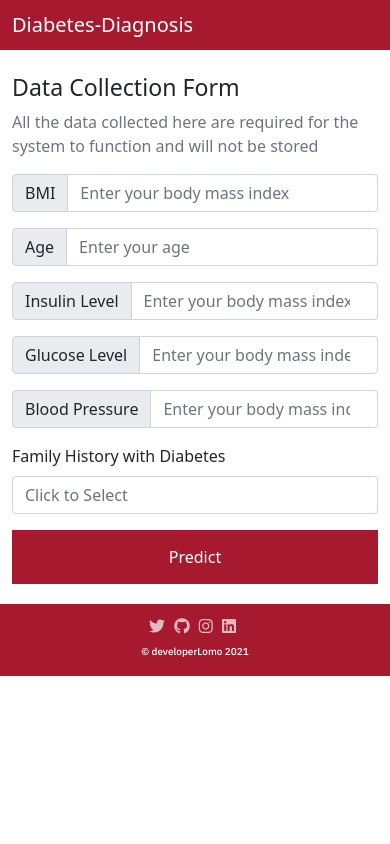
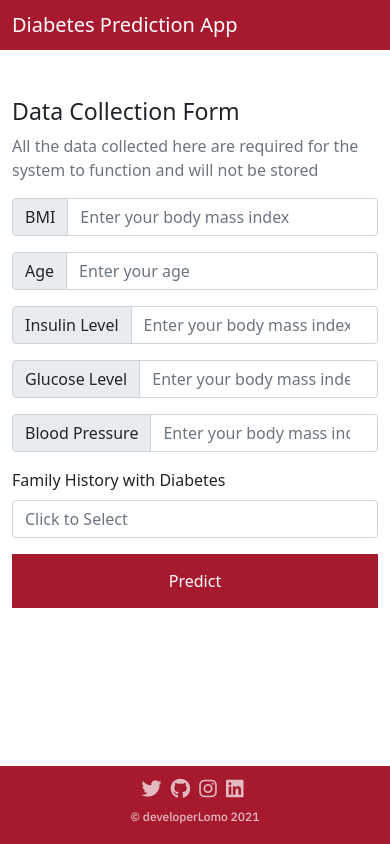
Before and after one commit to AjibsBaba/diabetes-diagnosis, a Flask app: page /predict in a window 390 px wide. Run offline with Flask 2, Linux system fonts and the light colour scheme; parts of the project's set-up code (start-up, migrations or seed data) failed here and were passed over; some libraries are stand-ins or nearby versions.

Commit message:
fixed result display bug add css styles fixed display issue on mobile view

```diff
--- a/app.py
+++ b/app.py
@@ -25,16 +25,16 @@ def predict():
 @app.route('/diagnosis', methods=["POST", "GET"])
 def diagnosis():
     if request.method == 'POST':
-        pregnancy = int(0)
-        glucose = int(request.form['Glucose'])
-        bloodPressure = int(request.form['BloodPressure'])
-        skinThickness = int(20)
-        insulin = int(request.form['Insulin'])
-        bmi = float(request.form['BMI'])
-        dpf = float(request.form['DiabetesPedigreeFunction'])
-        age = int(request.form['Age'])
-        data = np.array([[pregnancy, glucose, bloodPressure, skinThickness,
-                          insulin, bmi, dpf, age]])
+        Pregnancies = int(0)
+        Glucose = int(request.form['Glucose'])
+        BloodPressure = int(request.form['BloodPressure'])
+        SkinThickness = int(20)
+        Insulin = int(request.form['Insulin'])
+        BMI = float(request.form['BMI'])
+        DiabetesPedigreeFunction = float(0.6)
+        Age = int(request.form['Age'])
+        data = np.array([[Pregnancies, Glucose, BloodPressure, SkinThickness,
+                          Insulin, BMI, DiabetesPedigreeFunction, Age]])
         pred = classifier.predict(data)
         return render_template('predict.html', prediction=pred)
 
--- a/static/style.css
+++ b/static/style.css
@@ -4,7 +4,7 @@ body {
 
 .btn-predict {
     background-color: rgb(166, 25, 46);
-    border: none;
+    border-radius: 20px;
     color: #FFFFFF;
     padding: 15px 32px;
     text-decoration: none;
@@ -17,10 +17,7 @@ body {
 .btn-predict:hover {
     color: rgb(166, 25, 46);
     background-color: #FFFFFF;
-    padding: 15px 32px;
     border: 2px solid rgb(166, 25, 46);
-    font-size: 16px;
-    margin-bottom: 20px;
 }
 
 .btn-submit {
@@ -48,15 +45,25 @@ body {
 .footer-container {
     background-color: rgb(166, 25, 46);
     padding: 10px;
-    position: absolute;
+    position: fixed;
     height: auto;
     width: 100%;
+    bottom: 0;
 }
 
 .name-tag {
   font-family: 'IBM Plex Sans', sans-serif;
-  font-size: 10px;
+  font-size: 12px;
   color: #FFFFFF;
+    text-decoration: none;
+    opacity: 0.7;
+  filter: alpha(opacity=70);
+}
+
+.name-tag:hover {
+    color: #FFFFFF;
+    opacity: 1.0;
+  filter: alpha(opacity=100);
 }
 
 .fad-pad {
@@ -76,10 +83,11 @@ body {
     .footer-container {
         background-color: rgb(166, 25, 46);
         padding: 10px;
-        position: absolute;
+        position: fixed;
         height: auto;
         text-align: center;
         width: 100%;
+        bottom: 0;
     }
 
     .btn-predict {
--- a/templates/base.html
+++ b/templates/base.html
@@ -12,29 +12,14 @@
     <link href="https://cdn.jsdelivr.net/npm/bootstrap@5.1.3/dist/css/bootstrap.min.css" rel="stylesheet" integrity="sha384-1BmE4kWBq78iYhFldvKuhfTAU6auU8tT94WrHftjDbrCEXSU1oBoqyl2QvZ6jIW3" crossorigin="anonymous">
     <title>Diabetes Prediction App</title>
 </head>
-<body style="min-height: 100vh;">
+<body>
 <nav class="navbar navbar-light" style="background-color: rgb(166, 25, 46);">
   <div class="container">
-    <a href="{{ url_for('landing') }}" class="navbar-brand mb-0 h1 text-white">Diabetes-Diagnosis</a>
+    <a href="{{ url_for('landing') }}" class="navbar-brand mb-0 h1 text-white">Diabetes Prediction App</a>
   </div>
 </nav>
 {% block content %}
 {% endblock %}
-<footer class="footer-container">
-    <div class="container-fluid">
-      <div class="container">
-        <div class="row">
-          <div class="col">
-            <a href="https://www.twitter.com/ajibs_baba"><i class="fab fa-twitter fad-pad"></i></a>
-            <a href="https://www.github.com/AjibsBaba"><i class="fab fa-github fad-pad"></i></a>
-            <a href="https://www.instagram.com/ajibs_baba"><i class="fab fa-instagram fad-pad"></i></a>
-            <a href="https://www.linkedin.com/in/AjibsBaba"><i class="fab fa-linkedin fad-pad"></i></a>
-            <h4 class="mt-2 name-tag">© developerLomo 2021</h4>
-          </div>
-        </div>
-      </div>
-      </div>
-  </footer>
  <script src="https://unpkg.com/@lottiefiles/lottie-player@latest/dist/lottie-player.js"></script>
  <script src="https://cdn.jsdelivr.net/npm/bootstrap@5.1.3/dist/js/bootstrap.bundle.min.js" integrity="sha384-ka7Sk0Gln4gmtz2MlQnikT1wXgYsOg+OMhuP+IlRH9sENBO0LRn5q+8nbTov4+1p" crossorigin="anonymous"></script>
 </body>
--- a/templates/predict.html
+++ b/templates/predict.html
@@ -1,20 +1,18 @@
 {% extends 'base.html' %}
 {% block content %}
+    <div class="container mt-4" style="border-radius: 20px">
         {% if prediction==1 %}
           <div class="alert alert-danger alert-dismissible" role="alert">
            <h4 class="alert-heading text-capitalise">ops!</h4>
-       <p>I'm sorry to inform you that you may have diabetes. Ensure that you visit a hospital for futher diagnosis</p>
-       <hr>
-       <p class="mb-0">Note that our algorithm only has an accuracy of 82%</p>
+           <p>I'm sorry to inform you that you may have diabetes. Ensure that you visit a hospital for futher diagnosis as our algorithm only has an accuracy of 82%</p>
           </div>
        {% elif prediction==0 %}
            <div class="alert alert-success alert-dismissible" role="alert">
             <h4 class="alert-heading">Congratulations!</h4>
-        <p>I'm pleased to inform you that our algorithm didn't detect diabetes.</p>
-        <hr>
-        <p class="mb-0">Note that our algorithm only has an accuracy of 82%</p>
+            <p>I'm pleased to inform you that our algorithm didn't detect diabetes you are advised to visit a hospital to verify as our algorithm only has an accuracy of 82%</p>
           </div>
        {% endif %}
+    </div>
     <div class="container">
     <div class="row">
         <div class="col">
@@ -23,23 +21,23 @@
             <form action="{{ url_for('diagnosis') }}" enctype="multipart/form-data" method="POST">
                <div class="input-group mb-3">
                   <span class="input-group-text" id="basic-addon1">BMI</span>
-                  <input type="number" class="form-control" placeholder="Enter your body mass index" aria-label="bmi" aria-describedby="basic-addon1">
+                  <input type="number" class="form-control" name="BMI" placeholder="Enter your body mass index" aria-label="bmi" aria-describedby="basic-addon1">
                 </div>
                 <div class="input-group mb-3">
                   <span class="input-group-text" id="basic-addon1">Age</span>
-                  <input type="number" class="form-control" placeholder="Enter your age" aria-label="age" aria-describedby="basic-addon1">
+                  <input type="number" class="form-control" name="Age" placeholder="Enter your age" aria-label="age" aria-describedby="basic-addon1">
                 </div>
                 <div class="input-group mb-3">
                   <span class="input-group-text" id="basic-addon1">Insulin Level</span>
-                  <input type="number" class="form-control" placeholder="Enter your body mass index" aria-label="bmi" aria-describedby="basic-addon1">
+                  <input type="number" class="form-control" name="Insulin" placeholder="Enter your body mass index" aria-label="Insulin" aria-describedby="basic-addon1">
                 </div>
                 <div class="input-group mb-3">
                   <span class="input-group-text" id="basic-addon1">Glucose Level</span>
-                  <input type="number" class="form-control" placeholder="Enter your body mass index" aria-label="bmi" aria-describedby="basic-addon1">
+                  <input type="number" class="form-control" name="Glucose" placeholder="Enter your body mass index" aria-label="Glucose" aria-describedby="basic-addon1">
                 </div>
                 <div class="input-group mb-3">
                   <span class="input-group-text" id="basic-addon1">Blood Pressure</span>
-                  <input type="number" class="form-control" placeholder="Enter your body mass index" aria-label="bmi" aria-describedby="basic-addon1">
+                  <input type="number" class="form-control" name="BloodPressure" placeholder="Enter your body mass index" aria-label="BloodPressure" aria-describedby="basic-addon1">
                 </div>
                 <div class="mb-3">
                     <label for="exampleDataList" class="form-label">Family History with Diabetes</label>
@@ -49,9 +47,24 @@
                       <option value="No">
                     </datalist>
                 </div>
-                <button type="submit" class="btn-submit">Predict</button>
+                <button type="submit" class="btn-submit mb-4">Predict</button>
             </form>
         </div>
     </div>
     </div>
+    <footer class="footer-container">
+    <div class="container-fluid">
+      <div class="container">
+        <div class="row">
+          <div class="col">
+            <a href="https://www.twitter.com/ajibs_baba"><i class="fab fa-twitter fad-pad fa-lg"></i></a>
+            <a href="https://www.github.com/AjibsBaba"><i class="fab fa-github fad-pad fa-lg"></i></a>
+            <a href="https://www.instagram.com/ajibs_baba"><i class="fab fa-instagram fad-pad fa-lg"></i></a>
+            <a href="https://www.linkedin.com/in/AjibsBaba"><i class="fab fa-linkedin fad-pad fa-lg"></i></a>
+            <h4><a class="mt-2 name-tag" href="https://www.ajibsbaba.com" target="_blank">© developerLomo 2021</a></h4>
+          </div>
+        </div>
+      </div>
+      </div>
+  </footer>
 {% endblock %}
```
Also changed, not shown: templates/landing.html (+15 -1 lines). Lines whose indentation alone changed are shown as unchanged.
